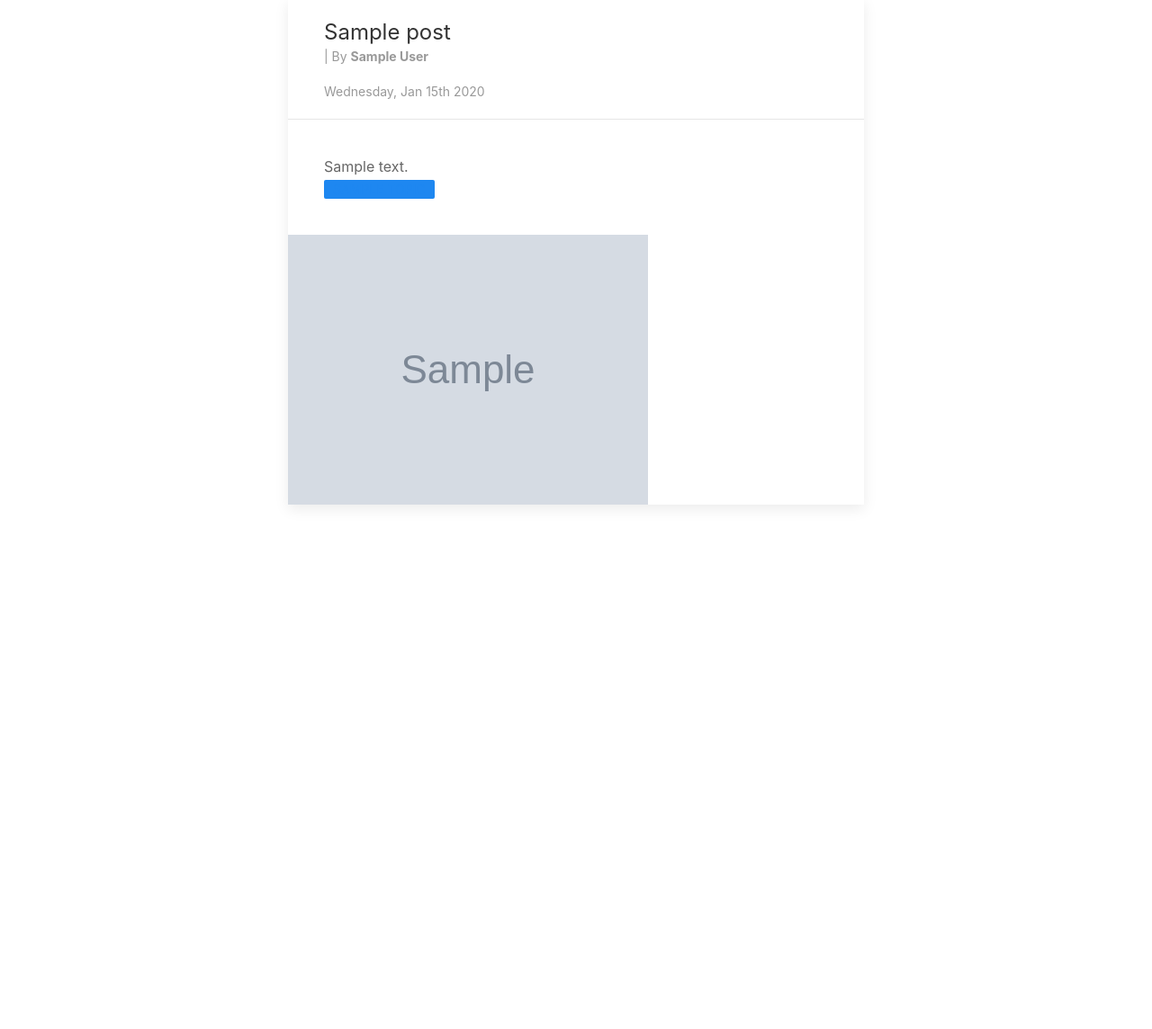
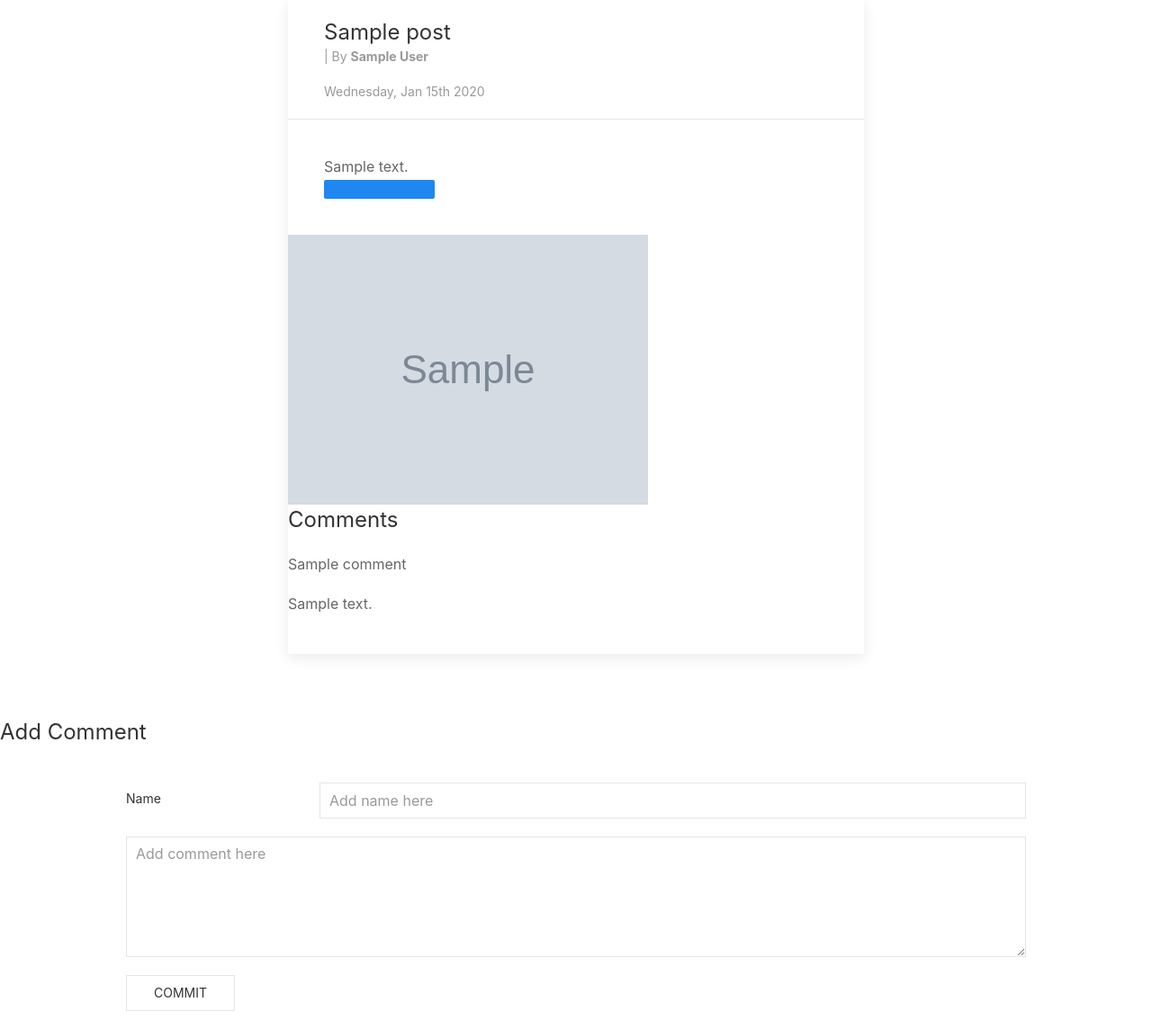
Before and after one commit to devonnaidoo/blog-application, a Node server app: template views/show.jade in a window 1280 px wide. Shown: the part 151-1295 px from the top of the page at 90% size. Before the commit the page ends 714 px from the top, so only its background shows below. Run offline with Node 20, Linux system fonts and the light colour scheme; the template is opened without the code that fills it: most values are stand-ins (such as "Sample title", 1, 10 or a date in 2020); grey boxes marked "Sample" are stand-in pictures; some libraries are stand-ins or nearby versions.

Commit message:
comment form added

```diff
--- a/views/show.jade
+++ b/views/show.jade
@@ -17,3 +17,29 @@ block content
             span.uk-label
                 a(href="/topics/show/#{post.topic}") #{post.topic}
         img(src="/images/#{post.blogimage}")
+        br
+        .container
+            if post.comments
+                h3 Comments
+                each comment, i in post.comments
+                    p #{comment.name}
+                    p #{comment.body}
+                br
+    h3 Add Comment
+    if errors
+        ul
+            each error, i in errors
+                li #{error.msg}
+    .uk-container.form-margin
+        form.uk-form-horizontal.uk-margin-large(method='post', action='/posts/addComment')
+            .uk-margin
+                .uk-form-controls
+                    input#form-horizontal-text.uk-input(type='hidden', name="postid", value="#{post._id}")
+            .uk-margin
+                label.uk-form-label(for='form-horizontal-text') Name
+                .uk-form-controls
+                    input#form-horizontal-text.uk-input(type='text', placeholder="Add name here", name="name")
+            .uk-margin
+                textarea.uk-textarea(rows='5', placeholder='Add comment here', name="body", id="body")
+            .uk-margin
+                input(class="uk-button uk-button-default", type="submit", name="submit", value="Commit")
```
